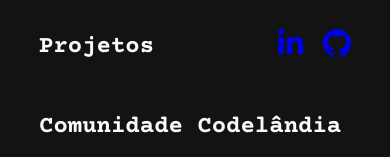
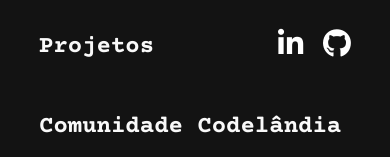
Before and after one commit to Danilo-Dantas/projetos, a plain HTML site: page index.html in a window 390 px wide. Shown: the top 157 px of the page. Drawn offline with nearby package versions, Linux system fonts and the light colour scheme.

```diff
--- a/Home/style.css
+++ b/Home/style.css
@@ -36,6 +36,10 @@
 .titulo-principal h4 a, .titulo-principal i , .titulo-principal h4 a:visited {
   text-decoration: none;
   color: #c4c4c4;
+}
+
+.cabecalho a {
+  color: #fff;
 }
 
 .cabecalho a:visited {
```
